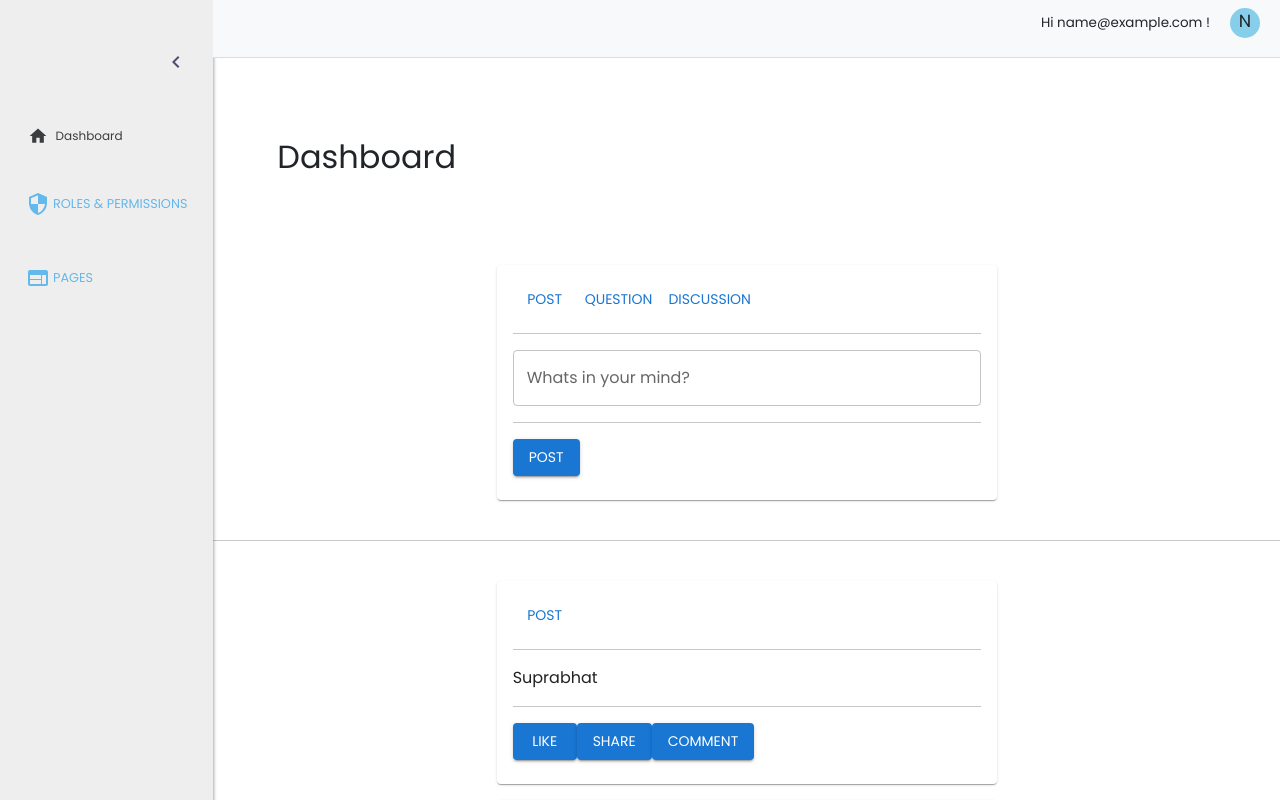
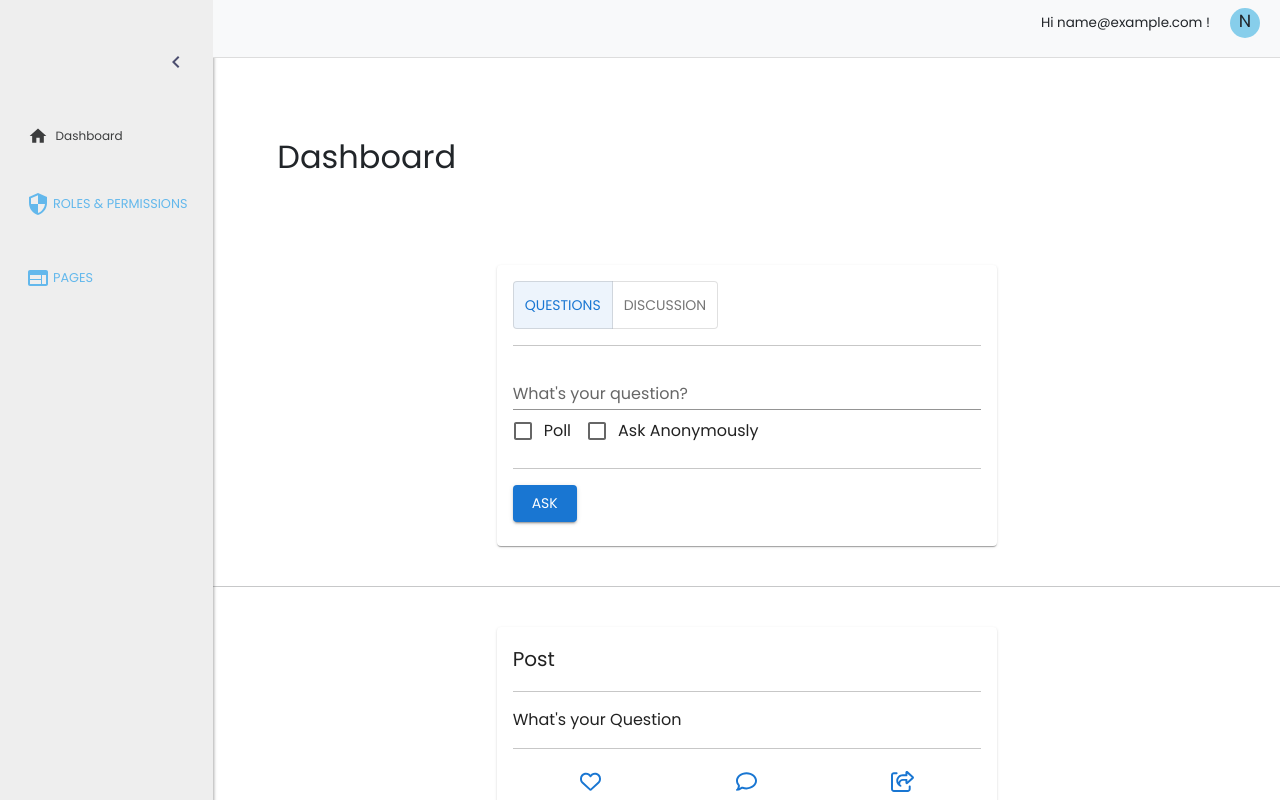
Before and after one commit to Pranil-Meherkar/React-starter-kit, a React (Create React App) app: page /dashboard in a window 1280 px wide. Shown: the top 800 px of the page. Built offline with nearby package versions, Linux system fonts and the light colour scheme; data requests are answered from the project's data file; sample sign-in values are in the browser's storage.

Commit message:
Poll functinality ui created

```diff
--- a/db.json
+++ b/db.json
@@ -196,6 +196,26 @@
     {
       "post": "Suprabhat",
       "id": 14
+    },
+    {
+      "post": "Hello guyz",
+      "id": 15
+    },
+    {
+      "post": "",
+      "id": 16
+    },
+    {
+      "post": "Aditya Bharat Titame",
+      "id": 17
+    },
+    {
+      "post": "Raigad Nagar Akole",
+      "id": 18
+    },
+    {
+      "post": "What's your Question",
+      "id": 19
     }
   ]
 }
--- a/src/components/pages/feedpage/FeedPage.jsx
+++ b/src/components/pages/feedpage/FeedPage.jsx
@@ -1,13 +1,24 @@
-import { Box, Button, Card, CardContent, Stack, TextField, Typography } from "@mui/material"
+import { Box, Button, Card, CardContent, Checkbox, Divider, Fab, FormControlLabel, Stack, TextField, ToggleButton, ToggleButtonGroup, Typography } from "@mui/material"
 import { useEffect, useState } from "react"
 import { get, post } from "../../../services/publicRequest"
 import { POSTS } from "../../../services/apiEndpoints"
+import Poll from "./Poll"
+import './Poll.css'
+
 
 const FeedPage = () => {
+
+    const [toggle, setToggle] = useState('questions')
+    const [isPoll, setIsPoll] = useState(false)
     const [allPosts, setAllPosts] = useState([])
     const [postData, setPostData] = useState({
         post: ''
     })
+
+    const handleChange = (e, newToggle) => {
+        setToggle(newToggle)
+    }
+    const label = { inputProps: { 'aria-label': 'Poll' } };
 
     const createPost = () => {
         console.log(postData)
@@ -33,43 +44,85 @@ const FeedPage = () => {
 
     return (
         <>
-        <div style={{display:'flex' ,justifyContent:'center'}}>
+            <div style={{ display: 'flex', justifyContent: 'center' }}>
                 <Box width='500px'>
                     <Card>
                         <CardContent>
-                        <Button>Post</Button>
-                        <Button>Question</Button>
-                        <Button>Discussion</Button>
+                            <ToggleButtonGroup
+                                color="primary"
+                                value={toggle}
+                                exclusive
+                                aria-label="Platform"
+                                onChange={handleChange}
+                            >
+                                <ToggleButton value="questions">Questions</ToggleButton>
+                                <ToggleButton value="discussion">Discussion</ToggleButton>
+                            </ToggleButtonGroup>
                             <hr />
+                            {
+                                toggle === 'questions'
+                                    ?
+                                    <div>
                                         <TextField
-                            label='Whats in your mind?'
+                                            variant="standard"
+                                            label={`What's your question?`}
                                             multiline maxRows={5}
                                             fullWidth
                                             value={postData.post}
                                             onChange={(e) => setPostData({ ...postData, post: e.target.value })}
                                         />
+                                        {
+                                            isPoll
+                                            &&
+                                            <Poll />
+                                        }
+                                        <br />
+                                        <FormControlLabel control={<Checkbox onChange={(e) => setIsPoll(e.target.checked)} />} label="Poll" />
+                                        <FormControlLabel control={<Checkbox />} label="Ask Anonymously" />
+                                    </div>
+
+                                    :
+                                    <TextField
+                                        label='What do you want to discuss?'
+                                        multiline maxRows={5}
+                                        fullWidth
+                                        value=""
+                                        onChange={(e) => setPostData()}
+                                    />
+                            }
                             <hr />
-                        <Button variant="contained" onClick={createPost}>Post</Button>
+                            {
+                                toggle === 'questions'
+                                    ?
+
+                                    <Button variant="contained" onClick={createPost}>Ask</Button>
+                                    :
+                                    <Button variant="contained">Post</Button>
+                            }
                         </CardContent>
                     </Card>
                 </Box>
             </div><br />
-            <hr/>
+            <hr />
             <br />
-        <div style={{display:'flex' ,justifyContent:'center'}}>
+            <div style={{ display: 'flex', justifyContent: 'center' }}>
                 <Stack spacing={2} >
                     {
                         allPosts.map((item) => (
                             <Box width='500px' key={item.id}>
                                 <Card>
                                     <CardContent>
-                                    <Button>Post</Button>
-                                    <hr />
+                                        <Typography variant="h6">Post</Typography>
+
+                                        <hr/>
                                         <Typography variant="body-2">{item.post}</Typography>
-                                    <hr />
-                                    <Button variant="contained">Like</Button>
-                                    <Button variant="contained">Share</Button>
-                                    <Button variant="contained">Comment</Button>
+                                        <hr/>
+
+                                        <div className = 'like-share'>
+                                        <Button><i class="fa-regular fa-heart fa-xl"></i></Button>
+                                        <Button><i class="fa-regular fa-comment fa-xl"></i></Button>
+                                        <Button><i class="fa-regular fa-share-from-square fa-xl"></i></Button>
+                                        </div>
                                     </CardContent>
                                 </Card>
                             </Box>
--- /dev/null
+++ b/src/components/pages/feedpage/Poll.css
@@ -0,0 +1,12 @@
+.poll-div{
+    margin-top: 1rem;
+    display: flex;
+    flex-direction: column;
+    margin-left: 2rem;
+}
+.like-share{
+    display: flex;
+    justify-content: space-around;
+    align-items: center;
+    margin-top: 1rem;
+}
--- /dev/null
+++ b/src/components/pages/feedpage/Poll.jsx
@@ -0,0 +1,53 @@
+import { Button, TextField } from "@mui/material"
+import ClearIcon from '@mui/icons-material/Clear';
+import { useState } from "react"
+import './Poll.css'
+
+const Poll = () => {
+    const [pollList, setPollList] = useState([{ poll: '' },{ poll: '' }])
+
+    const handlePollAdd = () => {
+        setPollList([...pollList, { poll: '' }])
+    }
+    const handlePollRemove =(index) =>{
+        const list = [...pollList]
+        list.splice(index,1);
+        setPollList(list)
+    }
+    const handleServiceChange = (e,index) =>{
+        const {name , value} = e.target
+        const list = [...pollList]
+        list[index][name]= value;
+        setPollList(list)
+    }
+
+    return (
+        <div  className="poll-div">
+            {
+                pollList.map((poll, index) => (
+                    <div key={index} className="poll-inner">
+                        <TextField
+                        label={`Option ${index+1}`}
+                        name="poll"
+                        value={poll.poll}
+                        onChange={(e)=> handleServiceChange(e,index)}
+                        size="small"
+                        sx={{marginBottom:'0.5rem',width:'20rem'}}
+
+                        />
+                        {
+                            pollList.length > 2 && <Button onClick={()=>handlePollRemove(index)}><ClearIcon/></Button>
+                        }
+                        <br/>
+                        {
+                            pollList.length - 1 === index && <Button onClick={handlePollAdd}>Add Option</Button>
+                        }
+
+                    </div>
+                ))
+            }
+        </div>
+    )
+}
+
+export default Poll
```
Lines whose indentation alone changed are shown as unchanged.
